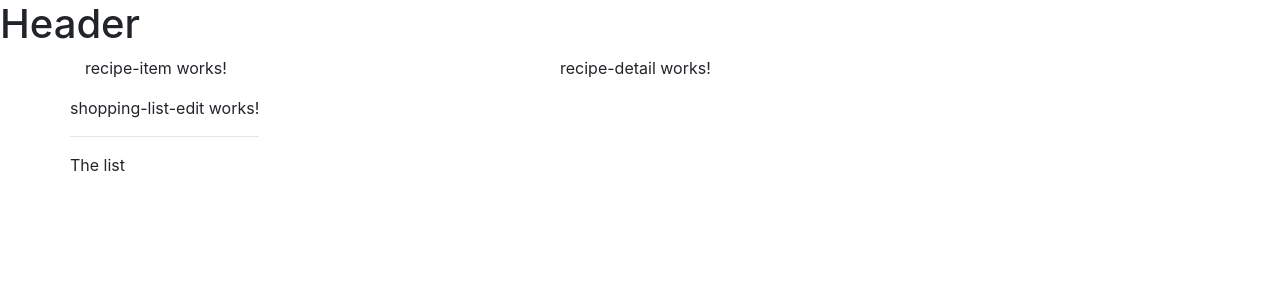
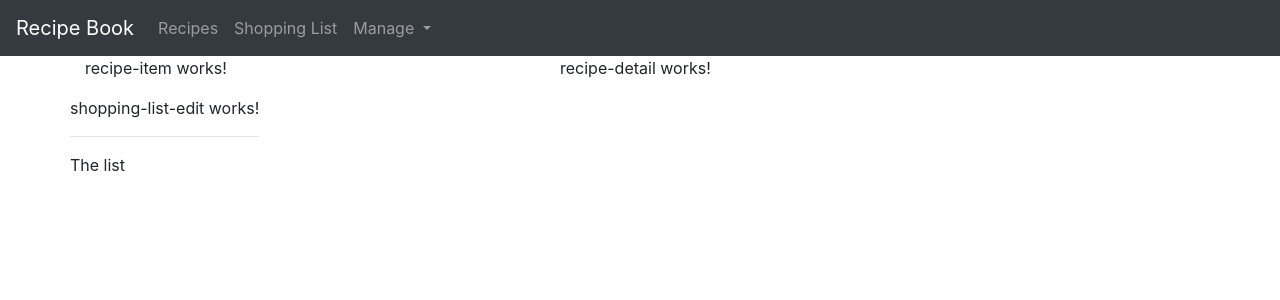
Before and after one commit to anhony1/angular-course-2021, an Angular app: page / in a window 1280 px wide. Shown: the top 300 px of the page. Built offline with nearby package versions, Linux system fonts and the light colour scheme.

Commit message:
push
push

```diff
--- a/src/app/header/header/header.component.html
+++ b/src/app/header/header/header.component.html
@@ -1 +1,32 @@
-<h1>Header</h1>
+<nav class="navbar navbar-expand-lg navbar-dark bg-dark">
+    <a class="navbar-brand" href="#">Recipe Book</a>
+    <button class="navbar-toggler" type="button" data-toggle="collapse" data-target="#navbarNavDropdown" aria-controls="navbarNavDropdown" aria-expanded="false" aria-label="Toggle navigation">
+      <span class="navbar-toggler-icon"></span>
+    </button>
+
+    <div class="collapse navbar-collapse" id="navbarNavDropdown">
+      <ul class="navbar-nav">
+        <!-- Recipes -->
+        <li class="nav-item">
+          <a class="nav-link" href="#">Recipes</a>
+        </li>
+       <!-- Shopping List -->
+        <li class="nav-item">
+          <a class="nav-link" href="#">Shopping List</a>
+        </li>
+
+        <!-- Dropdown Menu -->
+        <li class="nav-item dropdown">
+          <a class="nav-link dropdown-toggle" href="#" id="navbarDropdownMenuLink" role="button" data-toggle="dropdown" aria-haspopup="true" aria-expanded="false">
+            Manage
+          </a>
+          <div class="dropdown-menu" aria-labelledby="navbarDropdownMenuLink">
+            <a class="dropdown-item" href="#">Save Data</a>
+            <a class="dropdown-item" href="#">Fetch Data</a>
+          </div>
+        </li>
+
+      </ul>
+    </div>
+
+  </nav>
```
